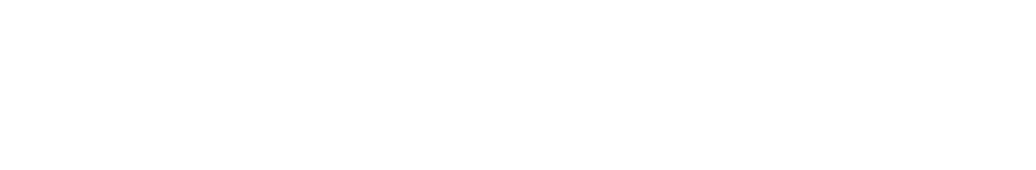
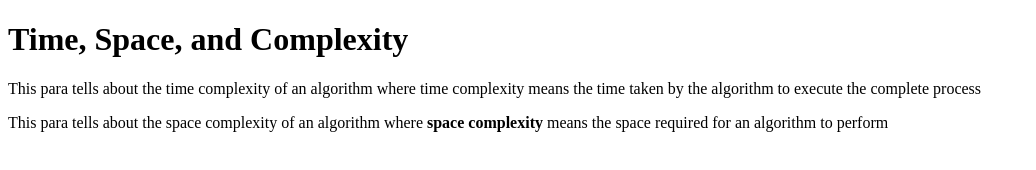
Before and after one commit to acciojob/time-and-space-complexity-hashwidha, a website: page main.html in a window 1280 px wide. Shown: the whole page, without its empty margins (0-1036 px from the left). Drawn offline with Linux system fonts and the light colour scheme.

Commit message:
created a submission

```diff
--- a/main.html
+++ b/main.html
@@ -8,6 +8,9 @@
 
 <body>
 	<!-- the entire body must be written by student -->
+	<h1>Time, Space, and Complexity</h1>
+	<p>This para tells about the time complexity of an algorithm where time complexity means the time taken by the algorithm to execute the complete process</p>
+	<p>This para tells about the space complexity of an algorithm where <b>space complexity</b> means the space required for an algorithm to perform</p>
     <script type="text/javascript" src="./script.js">
 </script>
 
```
